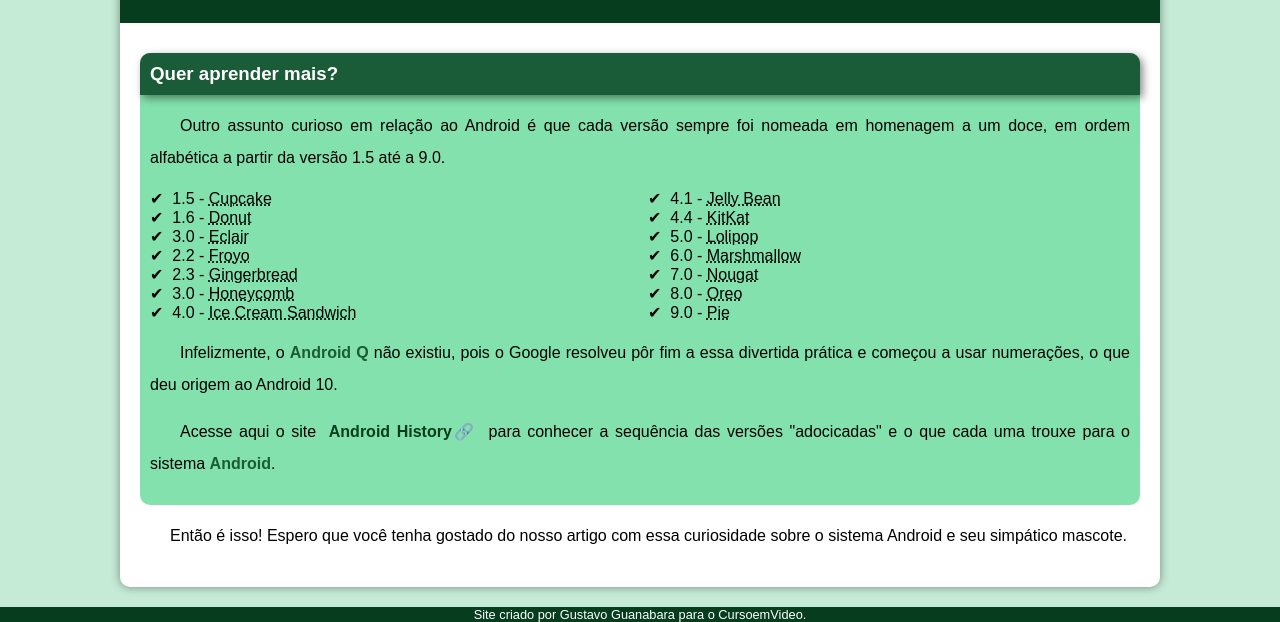
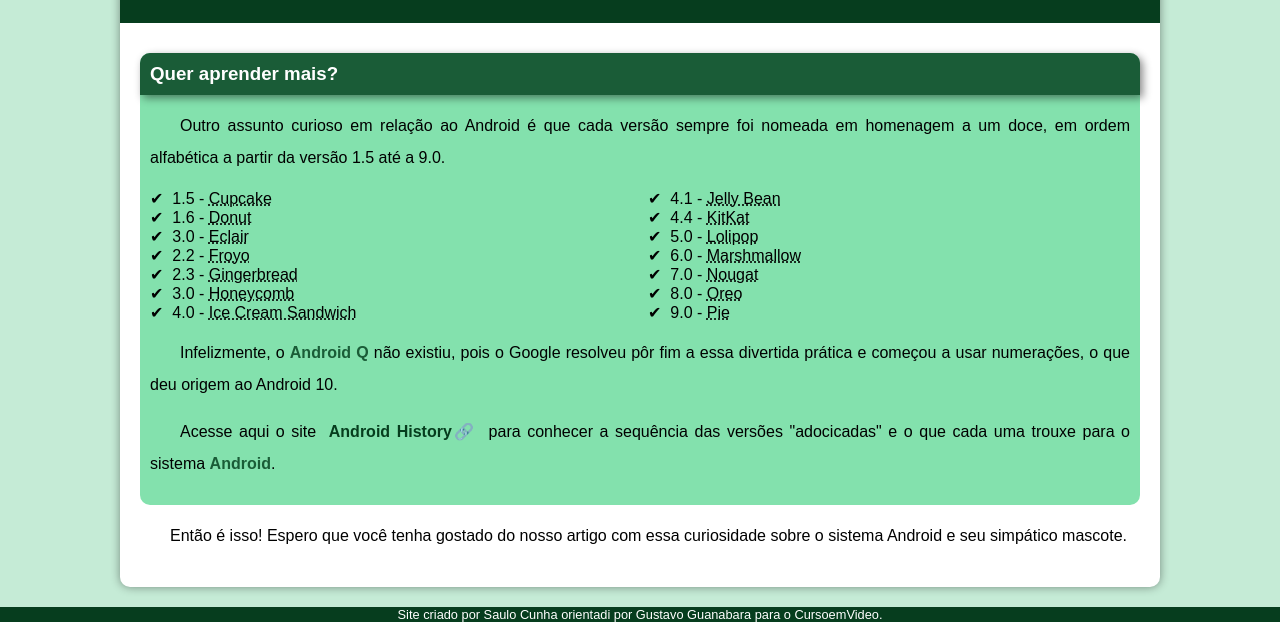
Before and after one commit to Saulog3/projeto-andoid, a plain HTML site: page index.html in a window 1280 px wide. Shown: the part 2152-2774 px from the top of the page. Drawn offline with Linux system fonts and the light colour scheme; files whose address does not match are found by name.

Commit message:
update site

```diff
--- a/index.html
+++ b/index.html
@@ -3,7 +3,7 @@
 <head>
     <meta charset="UTF-8">
     <meta name="viewport" content="width=device-width, initial-scale=1.0">
-    <title>Desafio 10 - Site Android</title>
+    <title>Site Android</title>
     <link rel="shortcut icon" href="imagens/favicon.ico" type="image/x-icon">
     <link rel="stylesheet" href="style/style.css">
 </head>
@@ -93,7 +93,8 @@
         </article>
     </main>
     <footer>
-        <p>Site criado por Gustavo Guanabara para o CursoemVideo.</p>
+        <p>Site criado por Saulo Cunha orientadi por Gustavo Guanabara para o CursoemVideo.</p>
+
     </footer>
 </body>
 </html>
```
